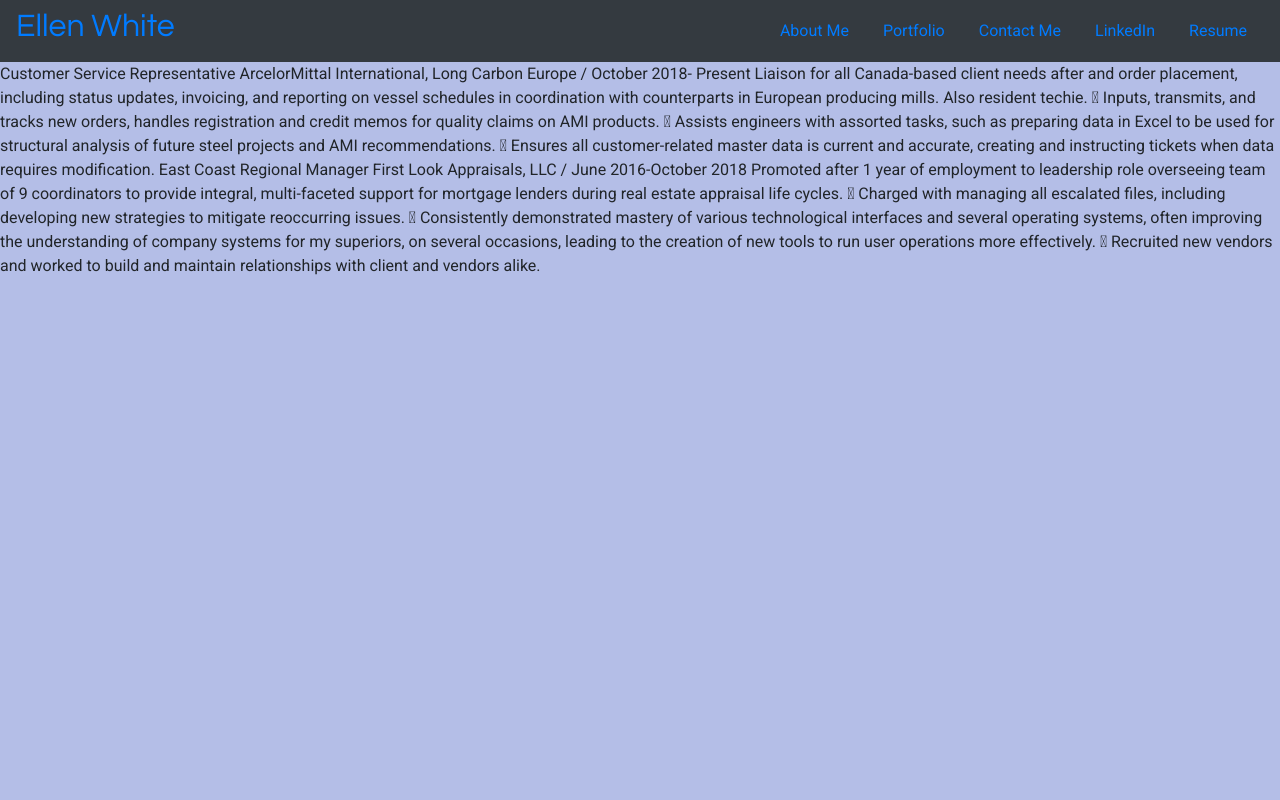
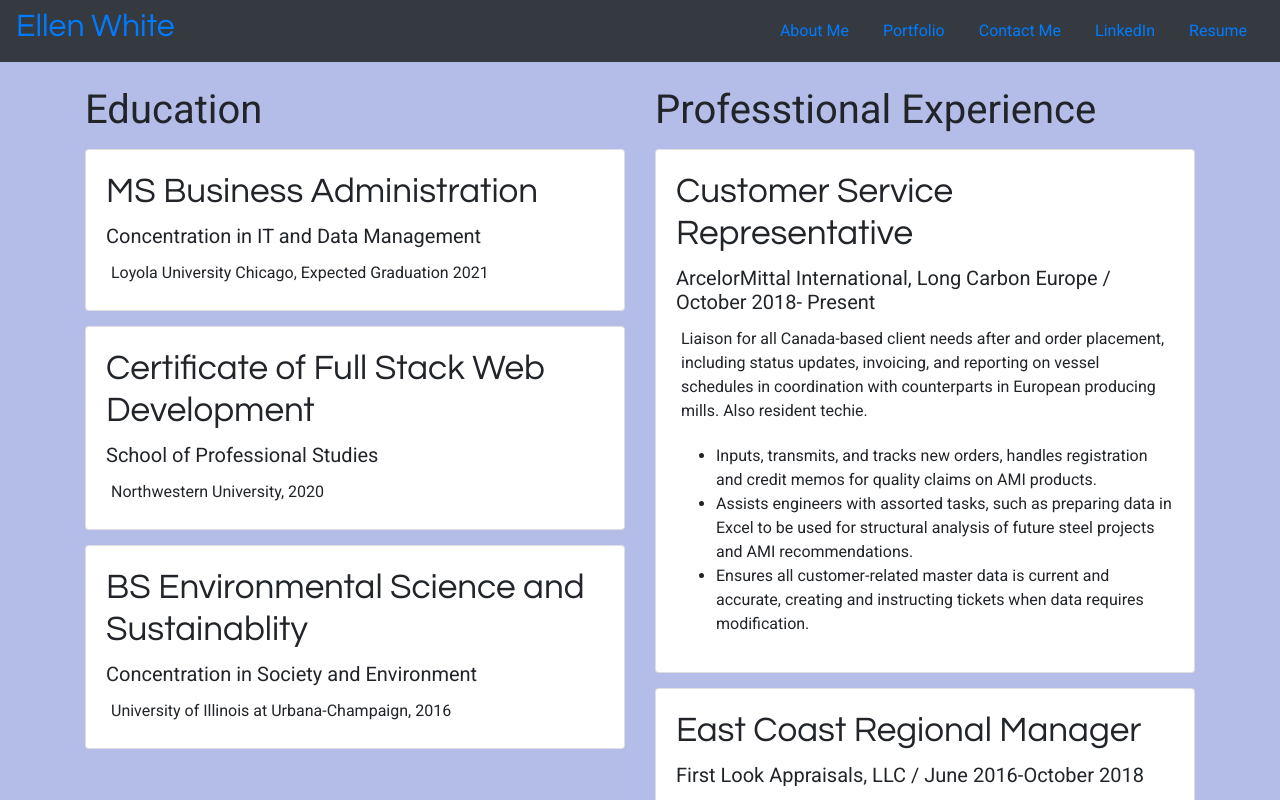
Before and after one commit to evwhite2/react-portfolio, a React (Create React App) app in the folder client/: page /resume in a window 1280 px wide. Shown: the top 800 px of the page. Built offline with nearby package versions, Linux system fonts and the light colour scheme.

Commit message:
resume page updated, new card components created

```diff
--- /dev/null
+++ b/client/src/Components/Card.js
@@ -0,0 +1,15 @@
+import React from "react";
+
+function Card(props){
+    return(
+        <div className="buffTop card">
+            <div className="card-body">
+                <h3 className="card-title">{props.heading}</h3>
+                <h5>{props.subheading}</h5>
+                <p className="card-text">{props.text}</p>
+            </div>
+        </div>
+    )
+}
+
+export default Card
--- /dev/null
+++ b/client/src/Components/ListCard.js
@@ -0,0 +1,20 @@
+import React from "react";
+
+function ListCard(props){
+    return(
+        <div className="buffTop card">
+            <div className="card-body">
+                <h3 className="card-title">{props.heading}</h3>
+                <h5>{props.subheading}</h5>
+                <p className="card-text">{props.text}</p>
+                <ul>
+                    <li>{props.bullet1}</li>
+                    <li>{props.bullet2}</li>
+                    <li>{props.bullet3}</li>
+                </ul>
+            </div>
+        </div>
+    )
+}
+
+export default ListCard
--- a/client/src/Components/style.css
+++ b/client/src/Components/style.css
@@ -18,6 +18,11 @@
 }
 
 /* classes */
+
+.buffTop{
+    margin-top:15px;
+}
+
 .detsBody{
     font-family: 'Roboto', sans-serif;
     text-align: center;
--- a/client/src/Pages/Resume.js
+++ b/client/src/Pages/Resume.js
@@ -1,35 +1,58 @@
 import React from "react";
+import Container from "../Components/Container";
+import Row from "../Components/Row";
+import Card from "../Components/Card";
+import ListCard from "../Components/ListCard";
 
 function Resume(){
     return(
-        <div>
-Customer Service Representative
-ArcelorMittal International, Long Carbon Europe / October 2018- Present
-Liaison for all Canada-based client needs after and order placement, including
-status updates, invoicing, and reporting on vessel schedules in coordination with
-counterparts in European producing mills. Also resident techie.
- Inputs, transmits, and tracks new orders, handles registration and credit
-memos for quality claims on AMI products.
- Assists engineers with assorted tasks, such as preparing data in Excel to be
-used for structural analysis of future steel projects and AMI
-recommendations.
- Ensures all customer-related master data is current and accurate, creating
-and instructing tickets when data requires modification.
-East Coast Regional Manager
-First Look Appraisals, LLC / June 2016-October 2018
-Promoted after 1 year of employment to leadership role overseeing team of 9
-coordinators to provide integral, multi-faceted support for mortgage lenders
-during real estate appraisal life cycles.
- Charged with managing all escalated files, including developing new
-strategies to mitigate reoccurring issues.
- Consistently demonstrated mastery of various technological interfaces
-and several operating systems, often improving the understanding of
-company systems for my superiors, on several occasions, leading to the
-creation of new tools to run user operations more effectively.
- Recruited new vendors and worked to build and maintain relationships
-with client and vendors alike.
+        <Container>
+            <br/>
+            <Row>
+                <div className="col-lg-6">
+                    <h1>Education</h1>
+                    <Card
+                    heading="MS Business Administration"
+                    subheading="Concentration in IT and Data Management"
+                    text="Loyola University Chicago, Expected Graduation 2021"
+                    />
 
-        </div>
+                    <Card
+                    heading="Certificate of Full Stack Web Development"
+                    subheading="School of Professional Studies"
+                    text="Northwestern University, 2020"
+                    />
+
+                    <Card
+                    heading="BS Environmental Science and Sustainablity"
+                    subheading="Concentration in Society and Environment"
+                    text="University of Illinois at Urbana-Champaign, 2016"
+                    />
+                </div>
+
+                <div className="col-lg-6">
+                    <h1>Professtional Experience</h1>
+                    <ListCard
+                    heading="Customer Service Representative"
+                    subheading="ArcelorMittal International, Long Carbon Europe / October 2018- Present"
+                    text="Liaison for all Canada-based client needs after and order placement, including
+                    status updates, invoicing, and reporting on vessel schedules in coordination with
+                    counterparts in European producing mills. Also resident techie."
+                    bullet1="Inputs, transmits, and tracks new orders, handles registration and credit memos for quality claims on AMI products."
+                    bullet2="Assists engineers with assorted tasks, such as preparing data in Excel to be used for structural analysis of future steel projects and AMI recommendations."
+                    bullet3="Ensures all customer-related master data is current and accurate, creating and instructing tickets when data requires modification."
+                    />
+                    <ListCard
+                    heading="East Coast Regional Manager"
+                    subheading="First Look Appraisals, LLC / June 2016-October 2018"
+                    text="Promoted after 1 year of employment to leadership role overseeing team of 9 coordinators to provide integral, multi-faceted support for mortgage lenders during real estate appraisal life cycles."
+                    bullet1="Charged with managing all escalated files, including developing new strategies to mitigate reoccurring issues."
+                    bullet2="Consistently demonstrated mastery of various technological interfaces and several operating systems, often improving the understanding of company systems for my superiors, on several occasions, leading to the creation of new tools to run user operations more effectively."
+                    bullet3="Recruited new vendors and worked to build and maintain relationships with client and vendors alike."
+                    />
+                </div>
+            </Row>
+        </Container>
     )
 
 }
```
